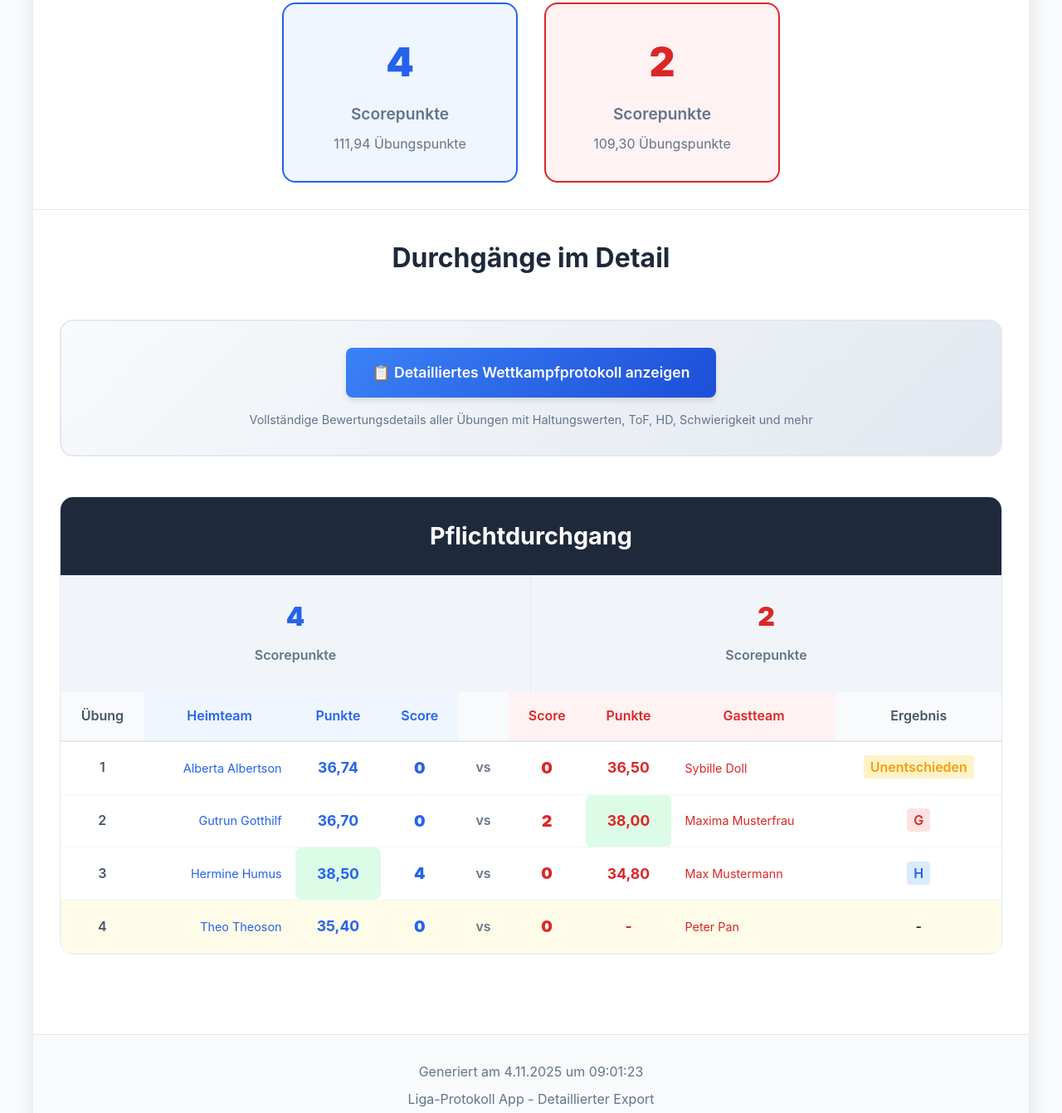
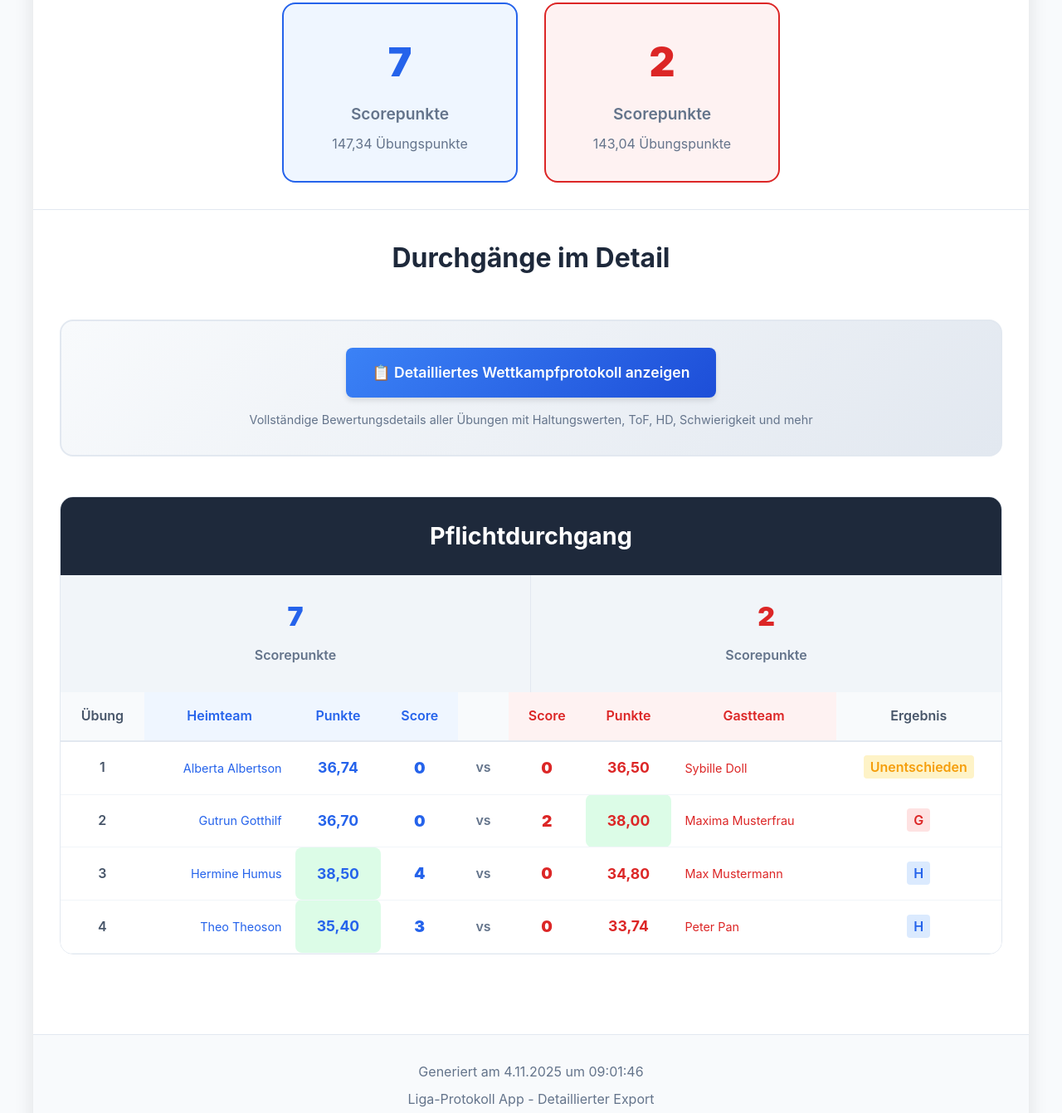
Before and after one commit to dercognus/liga-protokoll-website, a plain HTML site: page competition-1/index.html in a window 1280 px wide. Shown: the part 648-1989 px from the top of the page at 83% size. Drawn offline with Linux system fonts and the light colour scheme.

Commit message:
Update: Competition 1 - index.html

```diff
--- a/competition-1/index.html
+++ b/competition-1/index.html
@@ -34,14 +34,14 @@
                 <h2>Endergebnis</h2>
                 <div class="final-scores">
                     <div class="final-score home">
-                        <span class="score-value">4</span>
+                        <span class="score-value">7</span>
                         <span class="score-label">Scorepunkte</span>
-                        <span class="exercise-points">111,94 Übungspunkte</span>
+                        <span class="exercise-points">147,34 Übungspunkte</span>
                     </div>
                     <div class="final-score guest">
                         <span class="score-value">2</span>
                         <span class="score-label">Scorepunkte</span>
-                        <span class="exercise-points">109,30 Übungspunkte</span>
+                        <span class="exercise-points">143,04 Übungspunkte</span>
                     </div>
                 </div>
             </div>
@@ -64,7 +64,7 @@
           <h3 class="round-title">Pflichtdurchgang</h3>
           <div class="round-scores">
             <div class="round-score home">
-              <span class="score-value">4</span>
+              <span class="score-value">7</span>
               <span class="score-label">Scorepunkte</span>
             </div>
             <div class="round-score guest">
@@ -148,23 +148,23 @@
             </td>
           </tr>
 
-          <tr class="exercise-row incomplete">
+          <tr class="exercise-row completed">
             <td class="exercise-number">4</td>
             <td class="athlete home">
               Theo Theoson
 
             </td>
-            <td class="score home ">35,40</td>
-            <td class="exercise-score home">0</td>
+            <td class="score home winner">35,40</td>
+            <td class="exercise-score home">3</td>
             <td class="vs">vs</td>
             <td class="exercise-score guest">0</td>
-            <td class="score guest ">-</td>
+            <td class="score guest ">33,74</td>
             <td class="athlete guest">
               Peter Pan
 
             </td>
             <td class="result">
-              -
+              <span class="win-home">H</span>
             </td>
           </tr>
 
@@ -175,7 +175,7 @@
         </div>
 
         <div class="footer">
-            <p>Generiert am 4.11.2025 um 09:01:23</p>
+            <p>Generiert am 4.11.2025 um 09:01:46</p>
             <p>Liga-Protokoll App - Detaillierter Export</p>
         </div>
     </div>
```
